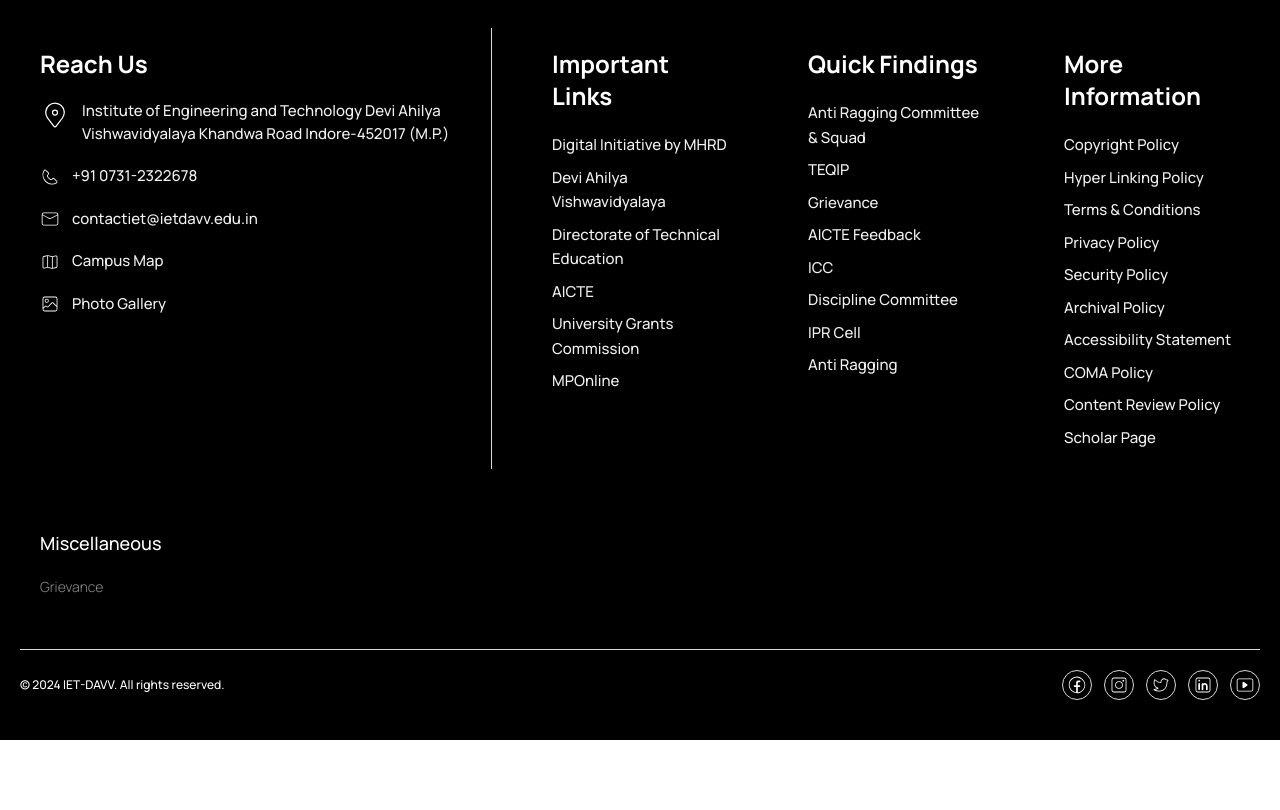
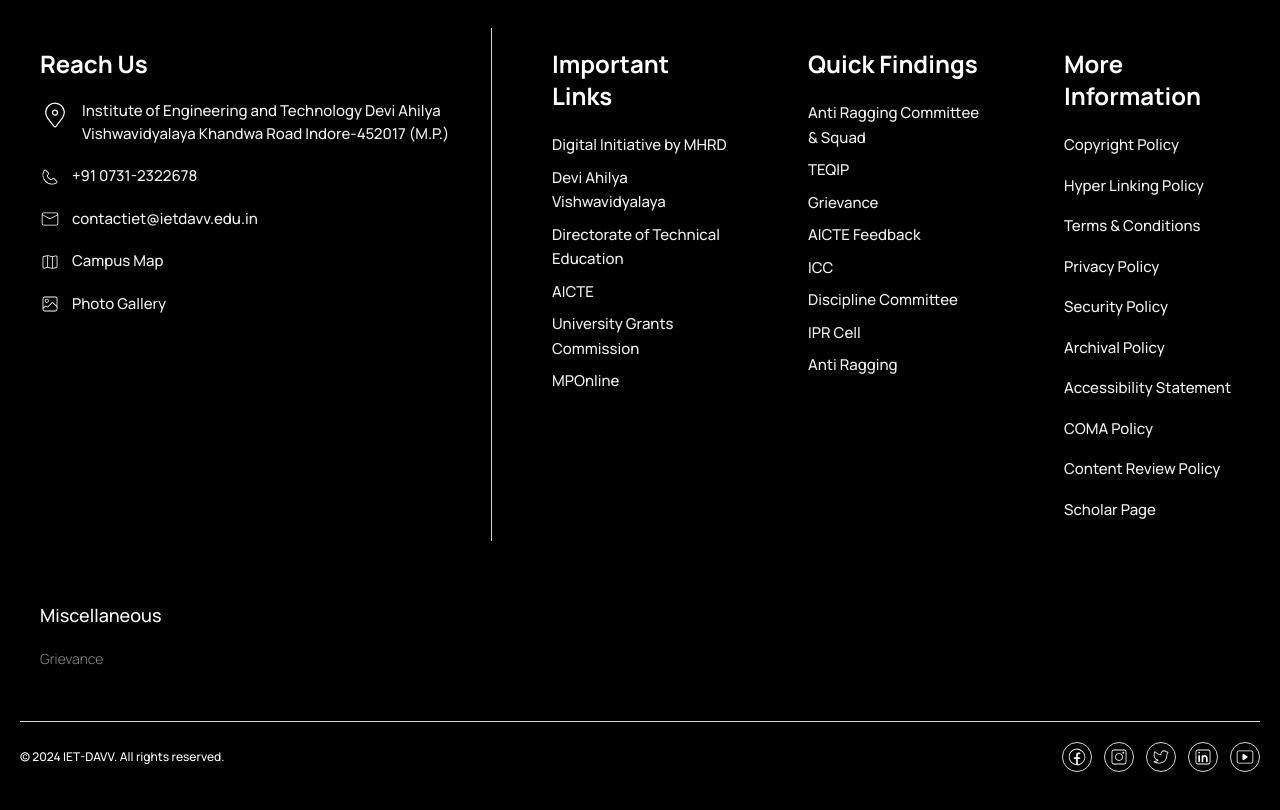
Before and after one commit to IET-DAVV/website-frontend, a Next.js app: page /infrastructure in a window 1280 px wide. Shown: the part 4600-5410 px from the top of the page. Before the commit the page ends 5340 px from the top, so only its background shows below. Built offline with nearby package versions, Linux system fonts and the light colour scheme.

Commit message:
feat: footer updated

```diff
--- a/components/common/footer/Footer.tsx
+++ b/components/common/footer/Footer.tsx
@@ -105,7 +105,7 @@ const Footer = () => {
         {/* Sitemap */}
         <div className="flex flex-col items-start space-y-5 p-5">
           <h1 className="font-bold text-white text-2xl">More Information</h1>
-          <div className="flex flex-col space-y-2">
+          <div className="flex flex-row flex-wrap gap-4">
             {moreInformation.map((link, index) => (
               <motion.div
                 key={link.name}
```
